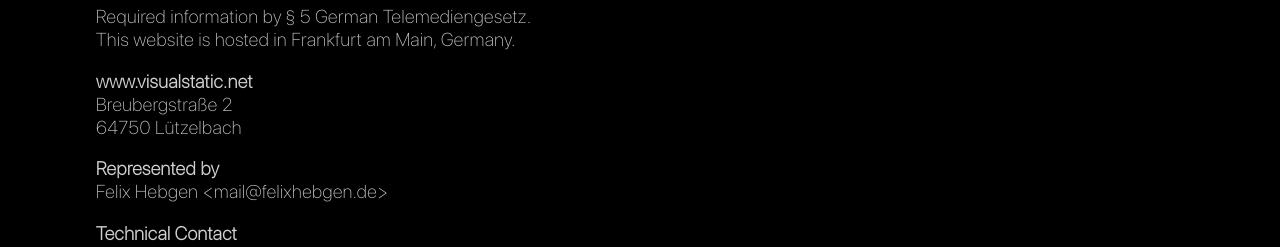
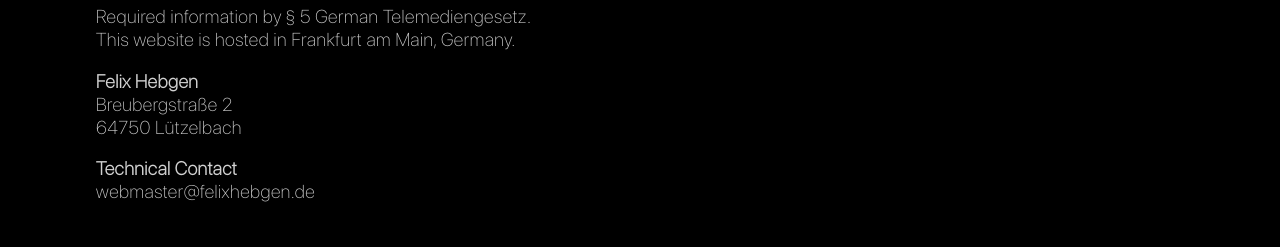
Before and after one commit to vallieres13/redesign, a React (Create React App) app: page /Imprint in a window 1280 px wide. Shown: the part 360-607 px from the top of the page. Built offline with nearby package versions, Linux system fonts and the light colour scheme; no server answers.

Commit message:
Small fixes

```diff
--- a/src/pages/Imprint.tsx
+++ b/src/pages/Imprint.tsx
@@ -24,13 +24,9 @@
 				<div className="page-text-content">
 					<p>Required information by § 5 German Telemediengesetz. <br />This website is hosted in Frankfurt am Main, Germany.</p>
 					<p>
-						<b>www.visualstatic.net</b><br />
+						<b>Felix Hebgen</b><br />
 						Breubergstraße 2<br />
 						64750 Lützelbach
-					</p>
-					<p>
-						<b>Represented by</b><br />
-						Felix Hebgen &lt;mail@felixhebgen.de&gt;
 					</p>
 					<p>
 						<b>Technical Contact</b><br />
--- a/src/styles/app.css
+++ b/src/styles/app.css
@@ -781,6 +781,7 @@
 	display: inline-block;
 	transition: .2s filter;
 	border-radius: 15px;
+	background-color: #444444;
 }
 
 .portfolio .intro img:hover {
```
Also changed, not shown: src/static/logo.png (deleted).
